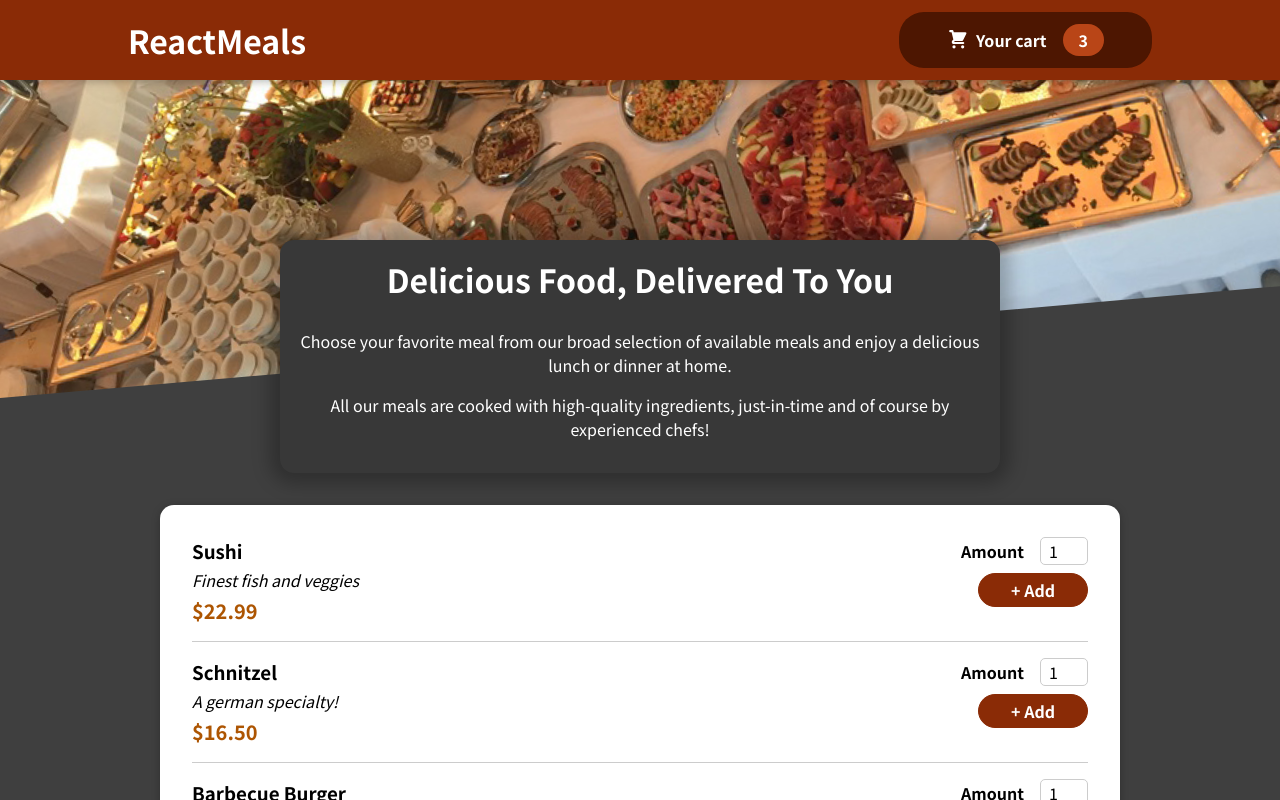
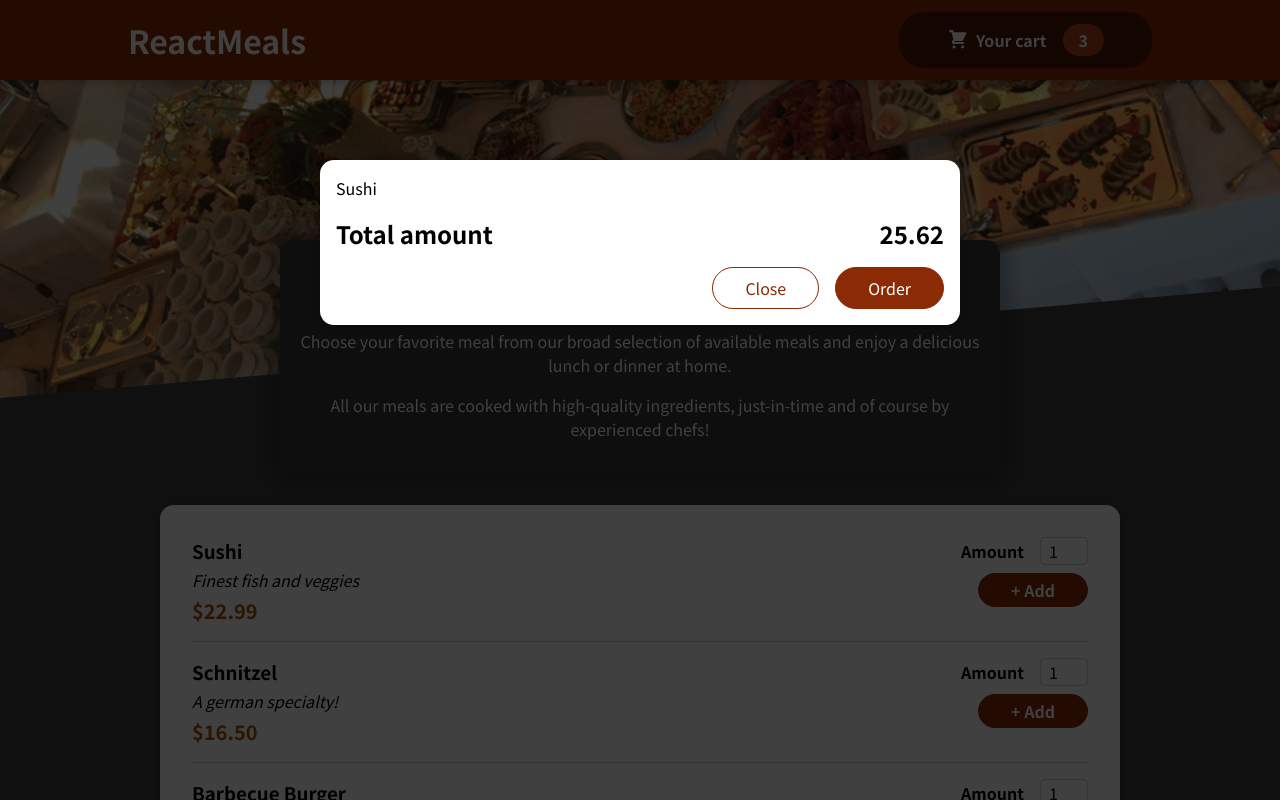
Before and after one commit to MinhVuongTran/ReactJs_Udemy, a React (Create React App) app: page / in a window 1280 px wide. Shown: the top 800 px of the page. Built offline with nearby package versions, Linux system fonts and the light colour scheme.

Commit message:
working on the 'Shopping Cart' component and adding a modal, react portal

```diff
--- a/public/index.html
+++ b/public/index.html
@@ -7,8 +7,7 @@
         <meta name="theme-color" content="#000000" />
         <meta
             name="description"
-      content="Web site created using create-react-app"
-    />
+            content="Web site created using create-react-app" />
         <link rel="apple-touch-icon" href="%PUBLIC_URL%/logo192.png" />
         <!--
       manifest.json provides metadata used when your web app is installed on a
@@ -28,6 +27,7 @@
     </head>
     <body>
         <noscript>You need to enable JavaScript to run this app.</noscript>
+        <div id="overlays"></div>
         <div id="root"></div>
         <!--
       This HTML file is a template.
@@ -38,6 +38,5 @@
 
       To begin the development, run `npm start` or `yarn start`.
       To create a production bundle, use `npm run build` or `yarn build`.
-    -->
-  </body>
+    --></body>
 </html>
--- a/src/App.js
+++ b/src/App.js
@@ -1,11 +1,15 @@
 import Header from './components/Layouts/Header';
 import Meals from './components/Meals/Meals';
+import Cart from './components/Cart/Cart';
 
 function App() {
     return (
         <>
+            <Cart />
             <Header />
-            <Meals />
+            <main>
+                <Meals />
+            </main>
         </>
     );
 }
--- /dev/null
+++ b/src/components/Cart/Cart.js
@@ -0,0 +1,28 @@
+import Modal from '../UI/Modal';
+import classes from './Cart.module.css';
+
+function Cart(props) {
+    const cartItems = (
+        <ul className={classes['cart-items']}>
+            {[{ id: 1, name: 'Sushi', amount: 2, price: 12.99 }].map((item) => (
+                <li>{item.name}</li>
+            ))}
+        </ul>
+    );
+
+    return (
+        <Modal>
+            {cartItems}
+            <div className={classes.total}>
+                <span>Total amount</span>
+                <span>25.62</span>
+            </div>
+            <div className={classes.actions}>
+                <button className={classes['button--alt']}>Close</button>
+                <button className={classes.button}>Order</button>
+            </div>
+        </Modal>
+    );
+}
+
+export default Cart;
--- /dev/null
+++ b/src/components/Cart/Cart.module.css
@@ -0,0 +1,46 @@
+.cart-items {
+    list-style: none;
+    margin: 0;
+    padding: 0;
+    max-height: 20rem;
+    overflow: auto;
+}
+
+.total {
+    display: flex;
+    justify-content: space-between;
+    align-items: center;
+    font-weight: bold;
+    font-size: 1.5rem;
+    margin: 1rem 0;
+}
+
+.actions {
+    text-align: right;
+}
+
+.actions button {
+    font: inherit;
+    cursor: pointer;
+    background-color: transparent;
+    border: 1px solid #8a2b06;
+    padding: 0.5rem 2rem;
+    border-radius: 25px;
+    margin-left: 1rem;
+}
+
+.actions button:hover,
+.actions button:active {
+    background-color: #5a1a01;
+    border-color: #5a1a01;
+    color: white;
+}
+
+.actions .button--alt {
+    color: #8a2b06;
+}
+
+.actions .button {
+    background-color: #8a2b06;
+    color: white;
+}
--- /dev/null
+++ b/src/components/UI/Modal.js
@@ -0,0 +1,31 @@
+import ReactDOM from 'react-dom';
+
+import classes from './Modal.module.css';
+
+function Backdrop(props) {
+    return <div className={classes.backdrop}></div>;
+}
+
+function ModalOverlay(props) {
+    return (
+        <div className={classes.modal}>
+            <div className={classes.content}>{props.children}</div>
+        </div>
+    );
+}
+
+const portalElement = document.getElementById('overlays');
+
+function Modal(props) {
+    return (
+        <>
+            {ReactDOM.createPortal(<Backdrop />, portalElement)}
+            {ReactDOM.createPortal(
+                <ModalOverlay>{props.children}</ModalOverlay>,
+                portalElement,
+            )}
+        </>
+    );
+}
+
+export default Modal;
--- /dev/null
+++ b/src/components/UI/Modal.module.css
@@ -0,0 +1,40 @@
+.backdrop {
+    position: fixed;
+    top: 0;
+    left: 0;
+    width: 100%;
+    height: 100vh;
+    z-index: 20;
+    background-color: rgba(0, 0, 0, 0.75);
+}
+
+.modal {
+    position: fixed;
+    top: 20vh;
+    left: 5%;
+    width: 90%;
+    background-color: white;
+    padding: 1rem;
+    border-radius: 14px;
+    box-shadow: 0 2px 8px rgba(0, 0, 0, 0.25);
+    z-index: 30;
+    animation: slide-down 300ms ease-out forwards;
+}
+
+@media (min-width: 768px) {
+    .modal {
+        width: 40rem;
+        left: calc(50% - 20rem);
+    }
+}
+
+@keyframes slide-down {
+    from {
+        opacity: 0;
+        transform: translateY(-3rem);
+    }
+    to {
+        opacity: 1;
+        transform: translateY(0);
+    }
+}
```
Lines whose indentation alone changed are shown as unchanged.
